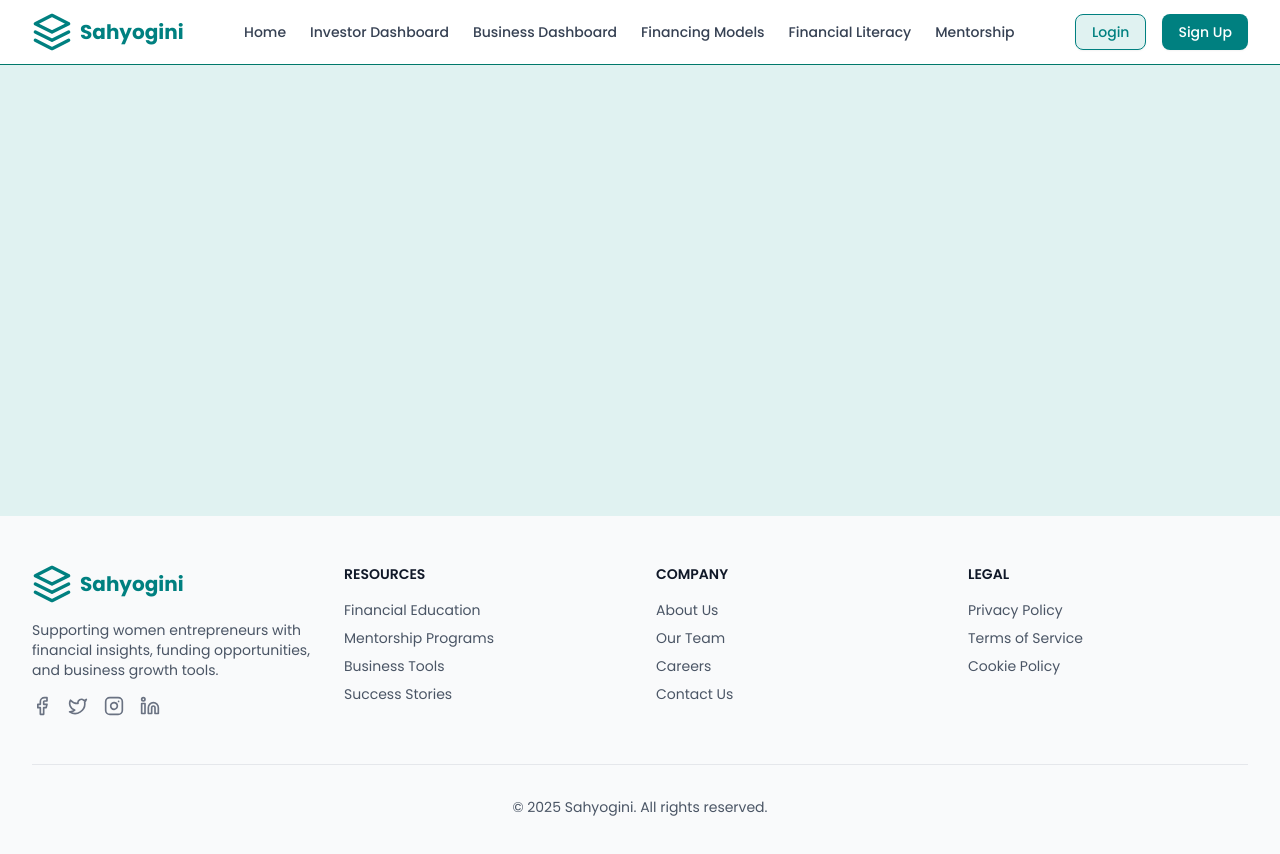
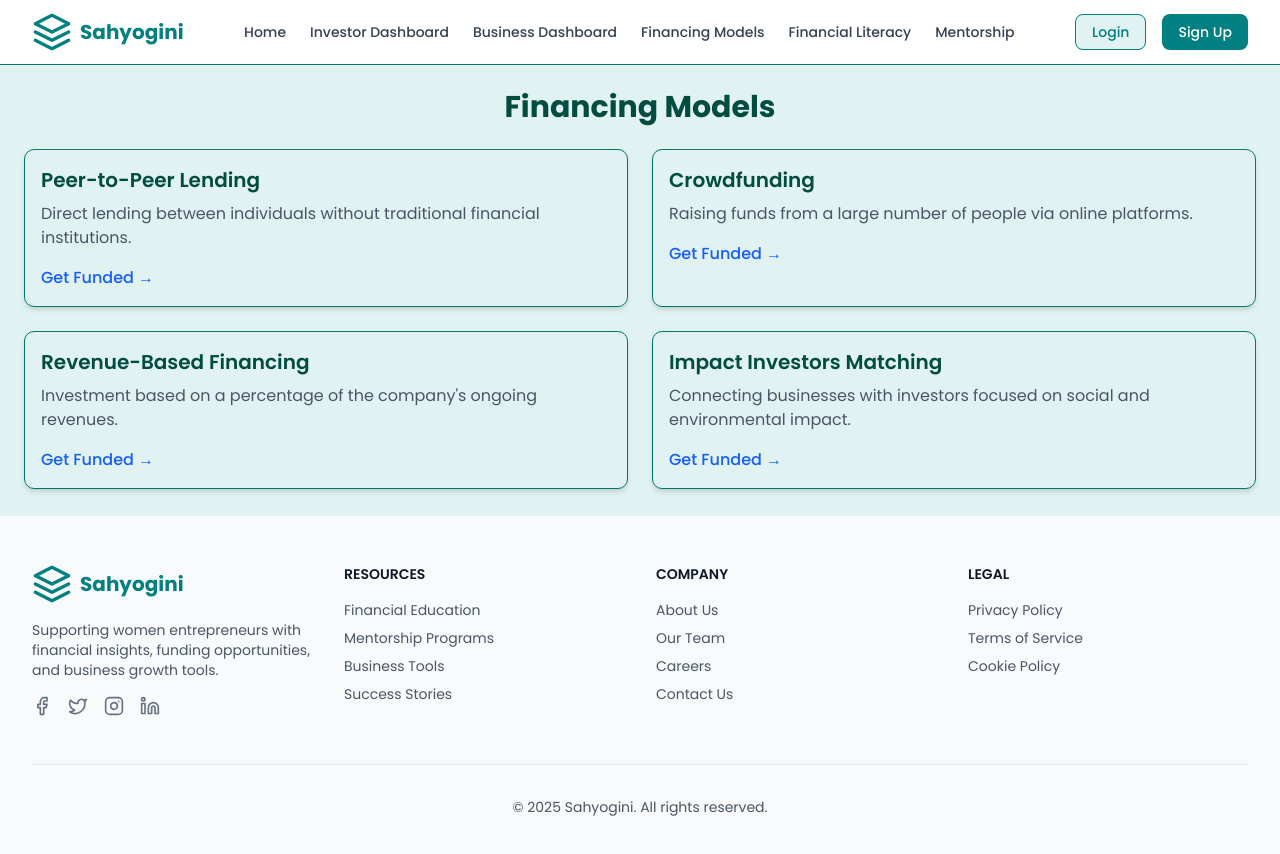
Before and after one commit to genesis106/Sahyogini, a React (Vite) app in the folder sahyogini/: page /financing-models in a window 1280 px wide. Shown: the top 854 px of the page. Built offline with nearby package versions, Linux system fonts and the light colour scheme.

Commit message:
Added connections

```diff
--- a/sahyogini/src/App.jsx
+++ b/sahyogini/src/App.jsx
@@ -7,10 +7,10 @@ import Signup from "./pages/Auth/signup";
 import Login from "./pages/Auth/login";
 import InvestorDashboard from "./pages/dashboard/InvestorDashboard";
 import BusinessDashboard from "./pages/dashboard/BusinessDashboard";
-// import FinancingModels from "./pages/Financing/FinancingModels";
 import FinancialLiteracy from "./pages/Literacy/FinancialLiteracy";
 import Mentorship from "./pages/Mentorship/Mentorship";
 import CommunityForum from "./pages/Community/CommunityForum";
+import FinancingModels from "./pages/financingModels/Models";
 const App = () => {
   return (
     <Router>
@@ -23,7 +23,7 @@ const App = () => {
             <Route path="/login" element={<Login />} />
             <Route path="/investor-dashboard" element={<InvestorDashboard />} />
             <Route path="/business-dashboard" element={<BusinessDashboard />} />
-            {/* <Route path="/financing-models" element={<FinancingModels />} /> */}
+            <Route path="/financing-models" element={<FinancingModels />} />
             <Route path="/financial-literacy" element={<FinancialLiteracy />} />
             <Route path="/mentorship" element={<Mentorship />} />
             <Route path="/community-forum" element={<CommunityForum />} />
--- a/sahyogini/src/pages/financingModels/DocumentVerification.jsx
+++ b/sahyogini/src/pages/financingModels/DocumentVerification.jsx
@@ -1,9 +1,11 @@
 import React, { useState } from 'react';
+import { useNavigate } from 'react-router-dom'; // Assuming you're using React Router for navigation
 
-function DocumentVerification() {
+function DocumentVerification({ model }) {
   const [uploadedDocs, setUploadedDocs] = useState({});
   const [verificationStatus, setVerificationStatus] = useState({});
   const [isUploading, setIsUploading] = useState({});
+  const navigate = useNavigate(); // React Router's navigation hook
 
   const requiredDocuments = [
     { type: 'business_registration', name: 'Business Registration Certificate', description: 'Official document proving business registration.', acceptedFormats: '.jpg,.jpeg,.png,.pdf' },
@@ -38,8 +40,26 @@ function DocumentVerification() {
   const progress = Math.round((Object.keys(verificationStatus).length / requiredDocuments.length) * 100);
   const allDocumentsVerified = Object.keys(verificationStatus).length === requiredDocuments.length;
 
+  const handleProceed = () => {
+    switch (model) {
+      case 'Peer-to-Peer Lending':
+        navigate('/peer-to-peer-lending');
+        break;
+      case 'Crowdfunding':
+        navigate('/crowdfunding');
+        break;
+      case 'Revenue-Based Financing':
+        navigate('/revenue-based-financing');
+        break;
+      case 'Impact Investors Matching':
+        navigate('/impact-investors-matching');
+        break;
+      default:
+        alert('Invalid funding type selected.');
+    }
+  };
+
   return (
-    <>
     <div style={styles.container}>
       <div style={styles.card}>
         <h1 style={styles.heading}>Business Document Verification</h1>
@@ -88,13 +108,13 @@ function DocumentVerification() {
         {allDocumentsVerified && (
           <>
             <p style={styles.successMessage}>All documents are verified! You can now proceed with the funding process.</p>
-            <button style={styles.proceedButton} onClick={() => alert('Proceeding to secure payment...')}>
+            <button style={styles.proceedButton} onClick={handleProceed}>
               Proceed with securing payment for your business
             </button>
           </>
         )}
       </div>
-    </div></>
+    </div>
   );
 }
 
--- a/sahyogini/src/pages/financingModels/FinancingModel.jsx
+++ /dev/null
@@ -1,69 +0,0 @@
-import React from "react";
-// import { BrowserRouter as Router, Routes, Route, Link } from "react-router-dom";
-// import PeerToPeerLending from "./PeerToPeerLending";
-// import Crowdfunding from "./Crowdfunding";
-// import RevenueBasedFinancialModel from "./RevenueBased";
-// import ImpactInvestors from "./ImpactInvestors";
-// import Crowdfunding from "./Crowdfunding";
-import DocumentVerification from "./DocumentVerification";
-import TestComponent from "./test";
-const financingModels = [
-  {
-    name: "Peer-to-Peer Lending",
-    description:
-      "Direct lending between individuals without traditional financial institutions.",
-    link: "/financing-models/p2p-lending",
-  },
-  {
-    name: "Crowdfunding",
-    description:
-      "Raising funds from a large number of people via online platforms.",
-    link: "/financing-models/crowdfunding",
-  },
-  {
-    name: "Revenue-Based Financing",
-    description:
-      "Investment based on a percentage of the company's ongoing revenues.",
-    link: "/financing-models/revenue-financing",
-  },
-  {
-    name: "Impact Investors Matching",
-    description:
-      "Connecting businesses with investors focused on social and environmental impact.",
-    link: "/financing-models/impact-investors",
-  },
-];
-
-function FinancingModelsList() {
-  return (
-    <div className="container mx-auto p-6">
-      <h1 className="text-3xl font-bold text-center mb-6">Financing Models</h1>
-      <div className="grid grid-cols-1 md:grid-cols-2 gap-6">
-        {financingModels.map((model) => (
-          <div key={model.name} className="border p-4 rounded-lg shadow-md">
-            <h2 className="text-xl font-semibold mb-2">{model.name}</h2>
-            <p className="text-gray-600 mb-4">{model.description}</p>
-            <Link to={model.link} className="text-blue-600 font-medium hover:underline">
-              Get Funded &rarr;
-            </Link>
-          </div>
-        ))}
-      </div>
-    </div>
-  );
-}
-
-export default function FinancingModels() {
-  return (
-    // <Router>
-    //   <Routes>
-    //     <Route path="/" element={<FinancingModelsList />} />
-    //     <Route path="/financing-models/p2p-lending" element={<PeerToPeer />} />
-    //     <Route path="/financing-models/crowdfunding" element={<Crowdfunding />} />
-    //     <Route path="/financing-models/revenue-financing" element={<RevenueBasedFinancialModel />} />
-    //     <Route path="/financing-models/impact-investors" element={<ImpactInvestors />} />
-    //   </Routes>
-    // </Router>
-    <h1>hello<TestComponent/></h1>
-  );
-}
--- /dev/null
+++ b/sahyogini/src/pages/financingModels/Models.jsx
@@ -0,0 +1,58 @@
+import React, { useState } from "react";
+import DocumentVerification from "./DocumentVerification";
+
+const financingModels = [
+  {
+    name: "Peer-to-Peer Lending",
+    description:
+      "Direct lending between individuals without traditional financial institutions.",
+  },
+  {
+    name: "Crowdfunding",
+    description:
+      "Raising funds from a large number of people via online platforms.",
+  },
+  {
+    name: "Revenue-Based Financing",
+    description:
+      "Investment based on a percentage of the company's ongoing revenues.",
+  },
+  {
+    name: "Impact Investors Matching",
+    description:
+      "Connecting businesses with investors focused on social and environmental impact.",
+  },
+];
+
+export default function FinancingModels() {
+  const [selectedModel, setSelectedModel] = useState(null);
+
+  return (
+    <div className="container mx-auto p-6">
+      {selectedModel ? (
+        <DocumentVerification model={selectedModel} /> // ✅ Pass selected model as prop
+      ) : (
+        <>
+          <h1 className="text-3xl font-bold text-center mb-6">
+            Financing Models
+          </h1>
+          <div className="grid grid-cols-1 md:grid-cols-2 gap-6">
+            {financingModels.map((model, index) => (
+              <div
+                key={index}
+                className="border p-4 rounded-lg shadow-md cursor-pointer"
+                onClick={() => setSelectedModel(model)} // ✅ Save clicked model info
+              >
+                <h2 className="text-xl font-semibold mb-2">{model.name}</h2>
+                <p className="text-gray-600 mb-4">{model.description}</p>
+                <button className="text-blue-600 font-medium hover:underline">
+                  Get Funded &rarr;
+                </button>
+              </div>
+            ))}
+          </div>
+        </>
+      )}
+    </div>
+  );
+}
```
